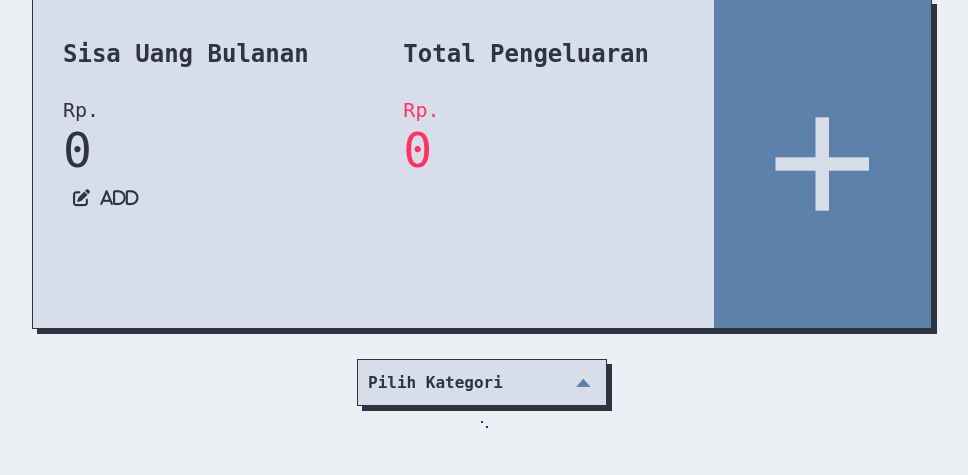
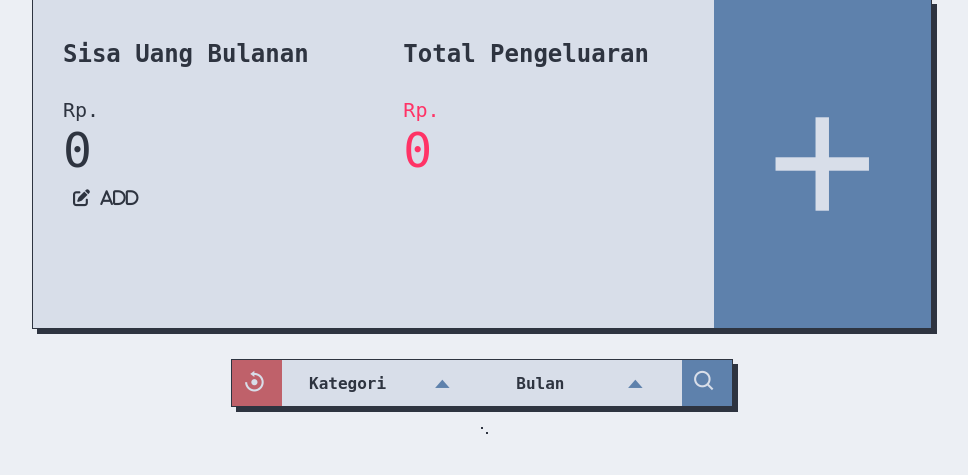
Before and after one commit to eri-purniawan/Money-Tracking-App, a PHP site: page / in a window 1280 px wide. Shown: the part 161-636 px from the top of the page, without its empty margins (158-1126 px from the left). Run offline with PHP 8.4, Linux system fonts and the light colour scheme; data that the repository does not hold is empty; some libraries are stand-ins or nearby versions; some web fonts are replaced.

Commit message:
add search filter with ajax

```diff
--- a/ajax/data.php
+++ b/ajax/data.php
@@ -1,7 +1,5 @@
 <?php
 require "../connect.php";
-
-date_default_timezone_set('Asia/Singapore');
 
 $page_row = $conn->query("SELECT DISTINCT tgl FROM $table_name WHERE pengeluaran IS NOT NULL ORDER BY tgl DESC");
 $pages = $page_row->fetchAll(PDO::FETCH_ASSOC);
@@ -12,7 +10,7 @@ $jum_hal = ceil($tot_data / $jum_data);
 $hal_aktif = (isset($_POST['page']) ? $_POST['page'] : 1);
 $awal_data = ($jum_data * $hal_aktif) - $jum_data;
 
-$date_row = $conn->query("SELECT DISTINCT tgl FROM $table_name WHERE pengeluaran IS NOT NULL ORDER BY tgl DESC LIMIT $awal_data, $jum_data");
+$date_row = $conn->query("SELECT DISTINCT tgl FROM $table_name WHERE pengeluaran IS NOT NULL ORDER BY id DESC LIMIT $awal_data, $jum_data");
 $dates = $date_row->fetchAll(PDO::FETCH_ASSOC);
 
 $jum_link = 1;
--- a/index.php
+++ b/index.php
@@ -10,12 +10,12 @@ if (isset($_POST['uang_btn'])) {
   $uang_bulanan += intval(str_replace(',', '', $_POST['uang_bulanan']));
   $tgl = date('d F Y');
 
-  $stmt = $conn->prepare("INSERT INTO $table_name (uang_bln, tgl) VALUES ('$uang_bulanan', '$tgl')");
+  $stmt = $conn->query("INSERT INTO $table_name (uang_bln, tgl) VALUES ('$uang_bulanan', '$tgl')");
 
-  $stmt->execute();
-
-  sleep('3');
-  header($_SERVER['PHP_SELF']);
+  // $stmt->execute();
+  // sleep('1');
+  header("Location: " . $_SERVER['PHP_SELF']);
+  exit;
 }
 
 function minchar($str)
@@ -23,6 +23,8 @@ function minchar($str)
   $patern = '/-/i';
   if (preg_match($patern, $str)) {
     return preg_replace($patern, ' ', $str);
+  } else {
+    return $str;
   }
 }
 
@@ -35,11 +37,12 @@ if (isset($_POST['tambah-data'])) {
 
   if ($uang_bulanan >= 0) {
 
-    $stmt = $conn->prepare("INSERT INTO $table_name (uang_bln, tgl, pengeluaran, kategori, ket) VALUES ('$uang_bulanan', '$tgl', '$pengeluaran', '$kategori', '$keterangan')");
+    $stmt = $conn->query("INSERT INTO $table_name (uang_bln, tgl, pengeluaran, kategori, ket) VALUES ('$uang_bulanan', '$tgl', '$pengeluaran', '$kategori', '$keterangan')");
 
-    $stmt->execute();
-    sleep('3');
-    header($_SERVER['PHP_SELF']);
+    // $stmt->execute();
+    // sleep('1');
+    header("Location: " . $_SERVER['PHP_SELF']);
+    exit;
   } else {
     $uang_bulanan = $uang_bulanan + $pengeluaran;
     echo "inputan anda melebihi batas sisa uang bulanan";
@@ -51,7 +54,6 @@ $baris = $hasil->fetchAll(PDO::FETCH_ASSOC);
 
 $pengeluaran = ($baris ? $pengeluaran = $baris[0]['pengeluaran'] : 0);
 
-$max_spend = [];
 //mengembalikan total nilai pengeluaran
 foreach ($baris as $v) {
   $pengeluaran += $v['pengeluaran'];
@@ -63,6 +65,22 @@ $array_bulan = explode(' ', $bulan);
 
 $bulan = array_diff($array_bulan, array($array_tgl));
 $bulan = $bulan[1] . " " . $bulan[2];
+
+$months = array(
+  'January',
+  'February',
+  'March',
+  'April',
+  'May',
+  'June',
+  'July ',
+  'August',
+  'September',
+  'October',
+  'November',
+  'December',
+);
+
 
 // if ($bulan != date('F Y')) {
 //   echo "total pengeluaran {$bulan} : " . number_format($pengeluaran);
@@ -157,11 +175,12 @@ $bulan = $bulan[1] . " " . $bulan[2];
 
       <div class="select-menu">
 
+        <div id="reset" class="reset-btn">
+          <i class='bx bx-reset bx-sm'></i>
+        </div>
+
         <div class="select-field">
-          <div id="reset" class="reset-btn">
-            <i class='bx bx-reset bx-sm'></i>
-          </div>
-          <span class="text-field">Pilih Kategori</span>
+          <span class="text-field">Kategori</span>
           <i id="icon" class='bx bx-caret-down bx-sm'></i>
         </div>
 
@@ -186,11 +205,26 @@ $bulan = $bulan[1] . " " . $bulan[2];
           </li>
         </ul>
 
+        <div class="select-field">
+          <span class="text-field-bln">Bulan</span>
+          <i id="icon-bln" class='bx bx-caret-down bx-sm'></i>
+        </div>
+
+        <ul class="options-bln">
+          <?php foreach ($months as $month) : ?>
+            <li class="option-bln">
+              <p class="option-text-bln"><?= $month ?></p>
+            </li>
+          <?php endforeach; ?>
+        </ul>
+
+        <div id="cari" class="cari">
+          <i class='bx bx-search bx-sm'></i>
+        </div>
+
       </div>
 
       <div id="data-container"></div>
-      <div id="page"></div>
-
     </main>
 
   </div>
--- a/main.js
+++ b/main.js
@@ -66,8 +66,7 @@ function number_only(event) {
 }
 
 penampung = document.getElementById('data-container');
-
-function ajaxHandler(value) {
+function ajaxHandler(data1, data2) {
   let xhr = new XMLHttpRequest();
 
   xhr.onreadystatechange = function () {
@@ -76,17 +75,20 @@ function ajaxHandler(value) {
     }
   };
 
-  xhr.open('GET', 'ajax/filter_search.php?keyword=' + value, true);
+  xhr.open('GET', 'ajax/filter_search.php?keyword=' + data1 + '&keyword_bln=' + data2, true);
   xhr.send();
 }
 
-//search filter with ajax
-const text_field = document.querySelector('.text-field'),
-  options = document.querySelector('.options'),
-  option = document.querySelectorAll('.option'),
-  select_field = document.querySelector('.select-field'),
-  icon = document.getElementById('icon'),
-  reset = document.getElementById('reset');
+//filter with ajax
+filter('.text-field', '.options', '.option', 'icon', 'reset', '.option-text', 'Kategori');
+filter('.text-field-bln', '.options-bln', '.option-bln', 'icon-bln', 'reset', '.option-text-bln', 'Bulan');
+
+function filter(text_field_, options_, option_, icon_, reset_, option_text_, reload) {
+  const text_field = document.querySelector(text_field_),
+    options = document.querySelector(options_),
+    option = document.querySelectorAll(option_),
+    icon = document.getElementById(icon_),
+    reset = document.getElementById(reset_);
 
   text_field.addEventListener('click', () => {
     options.classList.toggle('active');
@@ -95,27 +97,37 @@ text_field.addEventListener('click', () => {
 
   option.forEach((list) => {
     list.addEventListener('click', () => {
-    let selected = list.querySelector('.option-text').innerText;
+      let selected = list.querySelector(option_text_).innerText;
       options.classList.remove('active');
       icon.classList.remove('rotate');
-    reset.classList.add('show');
-
-    let value = (text_field.innerText = selected);
-
-    ajaxHandler(value);
+      text_field.innerText = selected;
     });
   });
 
   reset.addEventListener('click', () => {
-  text_field.innerText = 'Pilih Kategori';
-  reset.classList.remove('show');
+    text_field.innerText = reload;
     loadDatas('#data-container', 'data.php');
   });
+}
 
-//pagination ajax with jquery
+const cari = document.getElementById('cari');
+cari.addEventListener('click', () => {
+  let val1 = document.querySelector('.text-field').innerText;
+  let val2 = document.querySelector('.text-field-bln').innerText;
+
+  if (val1 === 'Kategori') {
+    val1 = '';
+    ajaxHandler(val1, val2);
+  } else if (val2 === 'Bulan') {
+    val2 = '';
+    ajaxHandler(val1, val2);
+  } else {
+    ajaxHandler(val1, val2);
+  }
+});
+
+//pagination with ajax jQueary
 loadDatas('#data-container', 'data.php');
-// loadDatas('#page', 'pageData.php');
-
 function loadDatas(element, url) {
   load_data();
   function load_data(page) {
--- a/style.css
+++ b/style.css
@@ -276,22 +276,25 @@ nav .btn-menu {
 }
 
 .select-menu {
-  width: 250px;
+  display: grid;
+  grid-template-columns: 50px 200px 200px 50px;
+  border: 1px solid var(--black);
+  box-shadow: var(--shadow);
+  margin-bottom: 20px !important;
   margin: auto;
   position: relative;
   color: var(--black);
   cursor: pointer;
+  width: fit-content;
 }
 
 .select-menu .select-field {
   background-color: var(--white);
   padding: 10px;
   font-weight: bold;
-  box-shadow: var(--shadow);
-  border: 1px solid var(--black);
-  margin-bottom: 15px;
   display: flex;
-  justify-content: space-between;
+  justify-content: space-around;
+  gap: 10px;
   align-items: center;
 }
 
@@ -305,28 +308,36 @@ nav .btn-menu {
   transition: 0.2s ease-in-out;
 }
 
-.select-menu .select-field .rotate {
-  transform: rotate(0);
+.select-menu .reset-btn {
+  background-color: var(--red);
+  padding: 10px;
 }
 
-.select-menu .select-field .reset-btn {
-  display: none;
+.select-menu .cari {
+  background-color: var(--blue);
+  padding: 10px;
+  color: var(--white);
+}
+
+.select-menu .reset-btn i {
+  color: var(--white);
   transition: 0.3s ease-in-out;
 }
 
-.select-menu .select-field .reset-btn i {
-  color: var(--red);
-}
-
-.select-menu .select-field .reset-btn:hover {
+.select-menu .reset-btn i:hover {
   transform: scale(1.3) rotate(-180deg);
 }
 
-.select-menu .select-field .show {
-  display: block;
+.select-menu .options-bln {
+  top: 55px;
+  left: 240px !important;
+  height: 275px !important;
+  overflow-y: scroll;
 }
 
-.select-menu .options {
+.select-menu .options,
+.select-menu .options-bln {
+  width: 180px !important;
   background-color: var(--white);
   border: 1px solid var(--black);
   box-shadow: var(--shadow);
@@ -336,13 +347,20 @@ nav .btn-menu {
   z-index: 2;
   width: 100%;
   display: none;
+  top: 55px;
+  left: 50px;
+}
+
+.select-menu .select-field .rotate {
+  transform: rotate(0);
 }
 
 .select-menu .active {
   display: block;
 }
 
-.select-menu .options .option-text {
+.select-menu .options .option-text,
+.select-menu .options-bln .option-text-bln {
   padding: 10px;
 }
 
@@ -489,6 +507,11 @@ nav .btn-menu {
   .list .table-header {
     font-size: 14px;
   }
+
+  .select-menu {
+    display: grid;
+    grid-template-columns: 50px 1fr 1fr;
+  }
 }
 
 @media (max-width: 992px) {
```
Also changed, not shown: ajax/filter_search.php (+11 -6 lines). Lines whose indentation alone changed are shown as unchanged.
